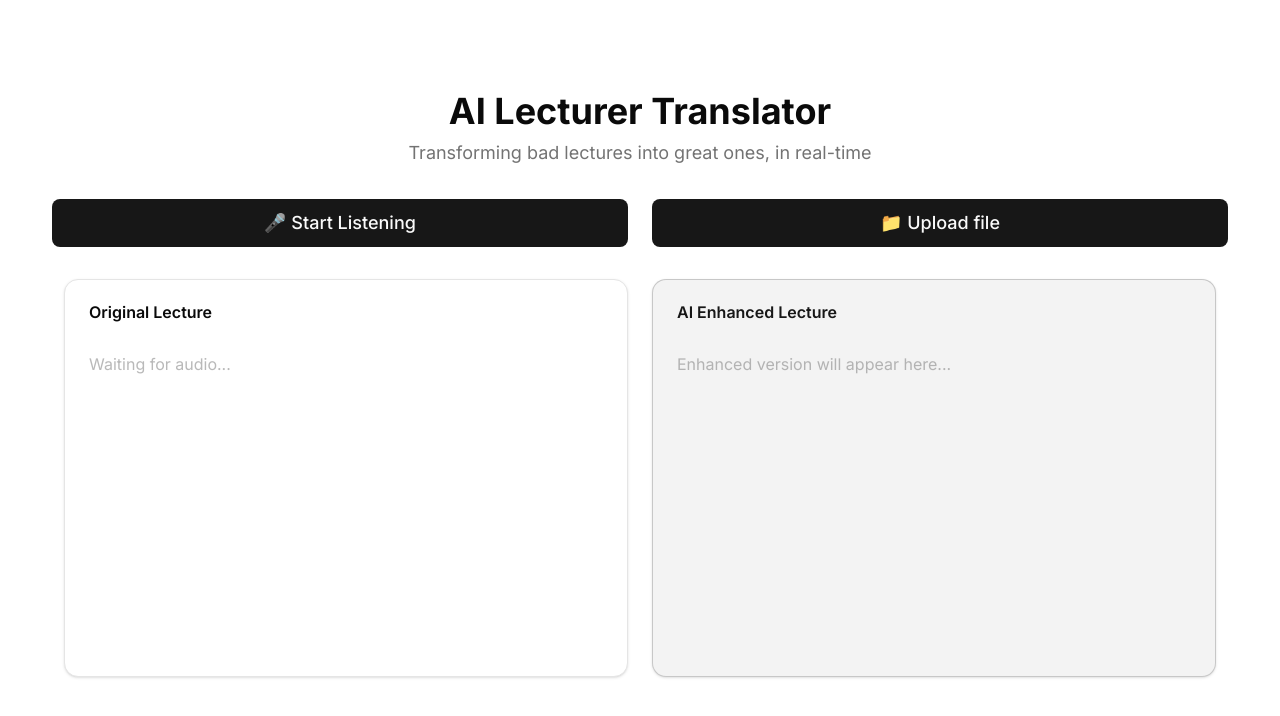
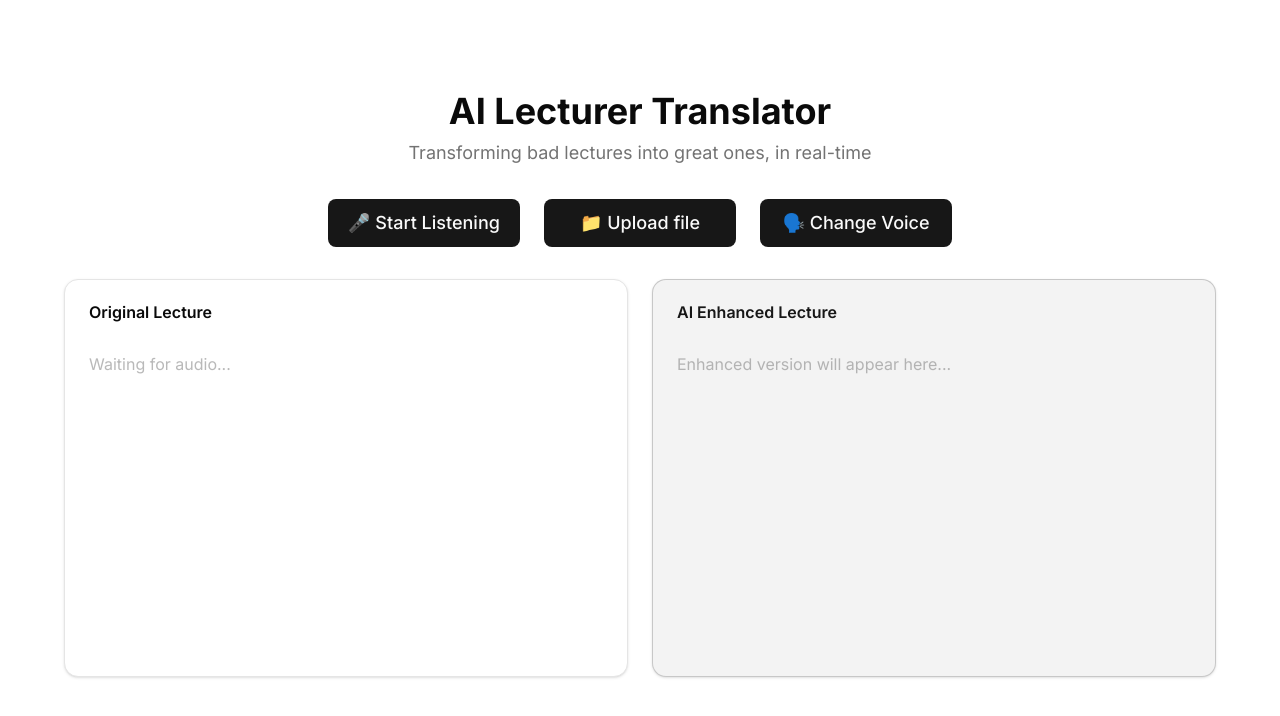
Before and after one commit to NikSchaefer/MadHacks-2025, a Next.js app in the folder app/: page / in a window 1280 px wide. Shown: the top 716 px of the page. Built offline with nearby package versions, Linux system fonts and the light colour scheme; no server answers; what fish-audio would draw is missing.

Commit message:
added button voice

```diff
--- a/app/app/page.tsx
+++ b/app/app/page.tsx
@@ -9,10 +9,23 @@ import { DEFAULT_CONFIG } from "@/lib/config";
 
 // import { useState, useEffect, useRef, useMemo } from "react"; // <--- Add useMemo
 
+const VOICES = [
+    { id: "alloy", name: "Alloy" },
+    { id: "echo", name: "Echo" },
+    { id: "fable", name: "Fable" },
+    { id: "onyx", name: "Onyx" },
+    { id: "nova", name: "Nova" },
+    { id: "shimmer", name: "Shimmer" },
+    { id: "sage", name: "Sage" },
+    { id: "coral", name: "Coral" },
+];
+
+
 export default function Home() {
     const [controller] = useState(() => new AudioController(DEFAULT_CONFIG));
     const [isListening, setIsListening] = useState(false);
     const [isUploading, setIsUploading] = useState(false);
+    const [isChangingVoice, setIsChangingVoice] = useState(false);
     const [statusMessage, setStatusMessage] = useState("");
     const [transcript, setTranscript] = useState("");
     const [script, setScript] = useState("");
@@ -56,11 +69,18 @@ export default function Home() {
         setStatusMessage(`Selected file: ${file.name}`);
     }
 
+    function changeVoice() {
+
+        setIsChangingVoice(true);
+    }
+
+
     // --- Conditional layout ---
     if (!slideshowFile) {
         //centered single column layout
         return (
             <div className="min-h-screen flex flex-col items-center justify-center p-8">
+
                 <div className="max-w-6xl w-full space-y-8">
                     {/* Header */}
                     <div className="text-center space-y-2">
@@ -76,7 +96,7 @@ export default function Home() {
                             onClick={toggleListening}
                             size="lg"
                             variant={isListening ? "destructive" : "default"}
-                            className="text-lg px-8 w-1/2 py-6"
+                            className="text-lg px-8 w-1/6 py-6"
                         >
                             {isListening ? "⏹ Stop Listening" : "🎤 Start Listening"}
                         </Button>
@@ -85,9 +105,17 @@ export default function Home() {
                             onClick={uploadSlideshow}
                             size="lg"
                             variant={isUploading ? "destructive" : "default"}
-                            className="text-lg px-8 w-1/2 py-6"
+                            className="text-lg px-8 w-1/6 py-6"
                         >
                             📁 Upload file
+                        </Button>
+                        <Button
+                            onClick={changeVoice}
+                            size="lg"
+                            variant={isChangingVoice ? "destructive" : "default"}
+                            className="text-lg px-8 w-1/6 py-6"
+                        >
+                            🗣️ Change Voice
                         </Button>
                     </div>
 
```
